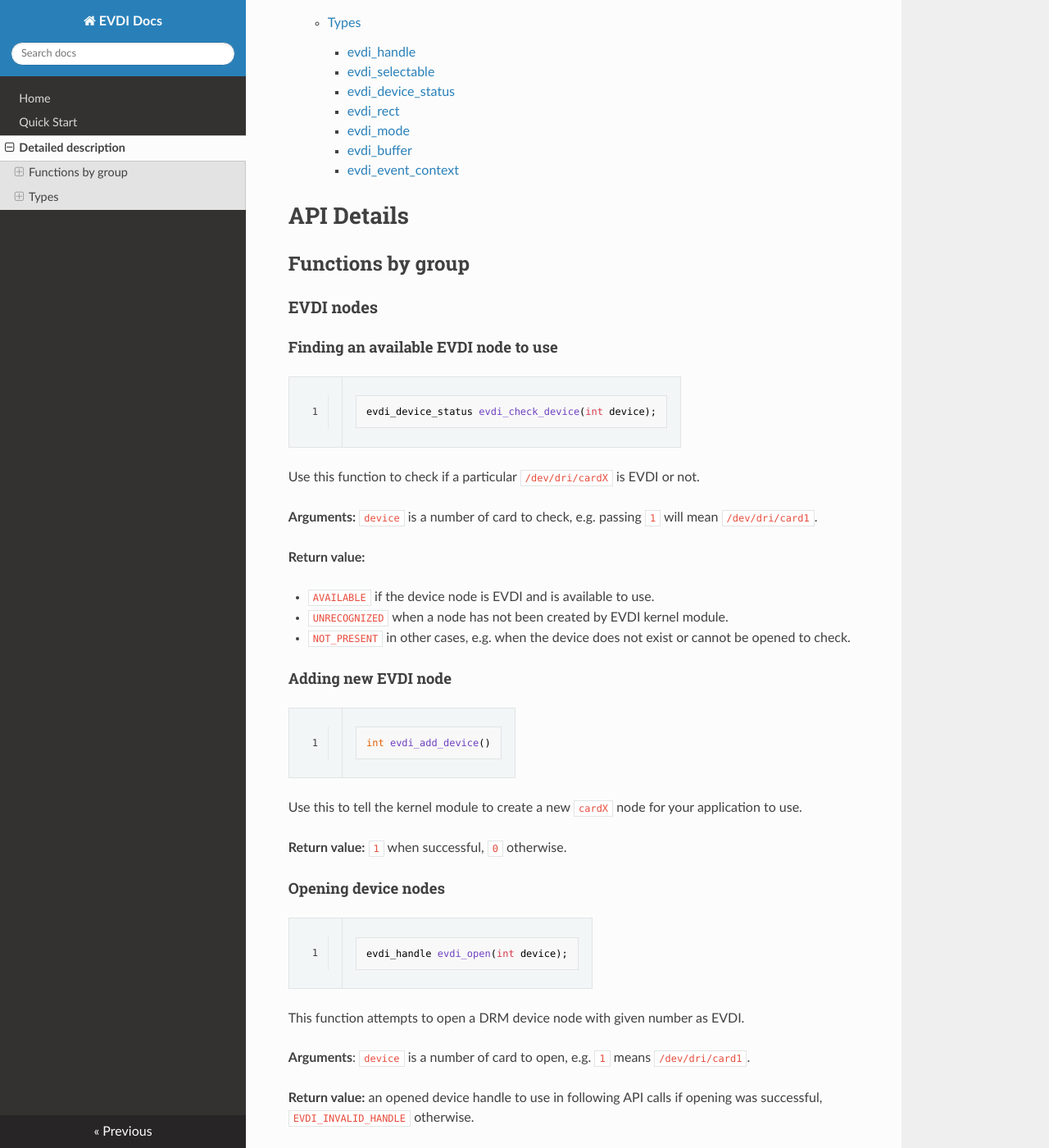
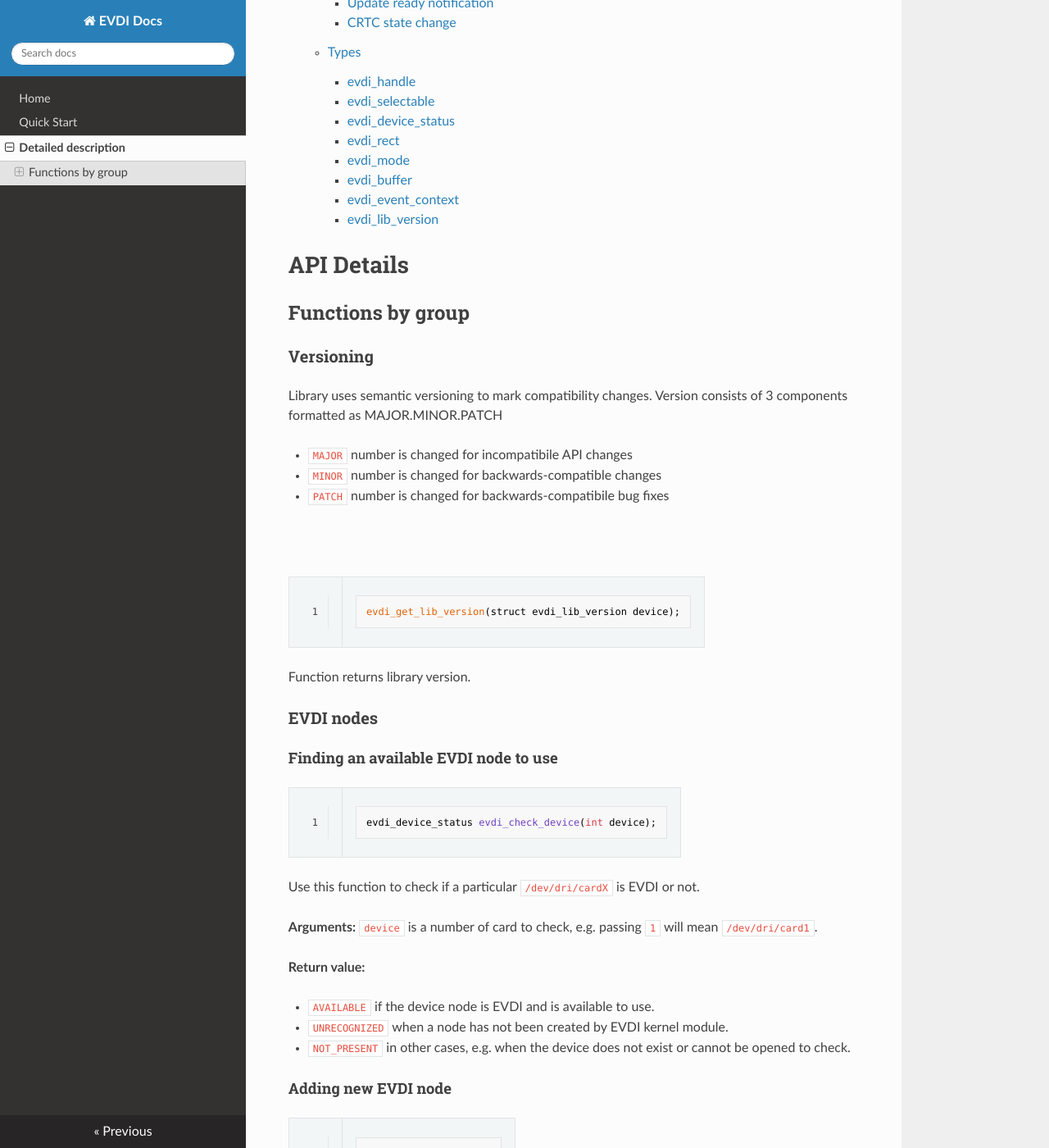
Before and after one commit to DisplayLink/evdi, an MkDocs documentation site: the page built from docs/details.md, in a window 1280 px wide and 1400 px high, scrolled down 731 px. Shown: the whole window at 82% size. Built offline with MkDocs 1.6.1, drawn with Linux system fonts in a browser that asks for light colours; nearby versions of some CDN libraries; old or Windows-style settings are respelled for this version of MkDocs; some of the changed text lies outside the part shown.

Commit message:
Update of documentation
Added description of version api

```diff
--- a/docs/details.md
+++ b/docs/details.md
@@ -3,6 +3,19 @@
 # API Details
 
 ## Functions by group
+
+### Versioning
+Library uses semantic versioning to mark compatibility changes.
+Version consists of 3 components formatted as MAJOR.MINOR.PATCH
+
+ * `MAJOR` number is changed for incompatibile API changes
+ * `MINOR` number is changed for backwards-compatible changes
+ * `PATCH` number is changed for backwards-compatibile bug fixes
+#
+    #!c
+    evdi_get_lib_version(struct evdi_lib_version device);
+
+Function returns library version.
 
 ### EVDI nodes
 
@@ -34,6 +47,8 @@
 	evdi_handle evdi_open(int device);
 
 This function attempts to open a DRM device node with given number as EVDI.
+Function performs compatibility check with underlying drm device. If version of the
+library and module does not match then the device will not be opened.
 
 **Arguments**: `device` is a number of card to open, e.g. `1` means `/dev/dri/card1`.
 
@@ -64,7 +79,7 @@
 * `handle` to an opened device
 * `edid` should be a pointer to a memory block with contents of an EDID of a monitor that will be exposed to kernel
 * `edid_length` is the length of the EDID block (typically 512 bytes, or more if extension blocks are present)
-* `sku_area_limit` is maximum supported pixel count for connected device
+* `sku_area_limit` is maximum pixel area (width x height) connected device can display
 
 #### Disconnecting
 
@@ -255,3 +270,15 @@
 The `evdi_device_context` structure is used for holding pointers to handlers for all notifications that the application may receive from
 the kernel module. The `user_data` member is a value that the library will use while dispatching the call back.
 See [Events and handlers](details.md#events-and-handlers) for more information.
+
+### evdi_lib_version
+
+    #!c
+	struct evdi_lib_version {
+		int version_major;
+		int version_minor;
+		int version_patchlevel;
+	};
+
+The `evdi_lib_version` structure contains libevdi version.
+Version can be used to check compatibility between library and a client application.
```
